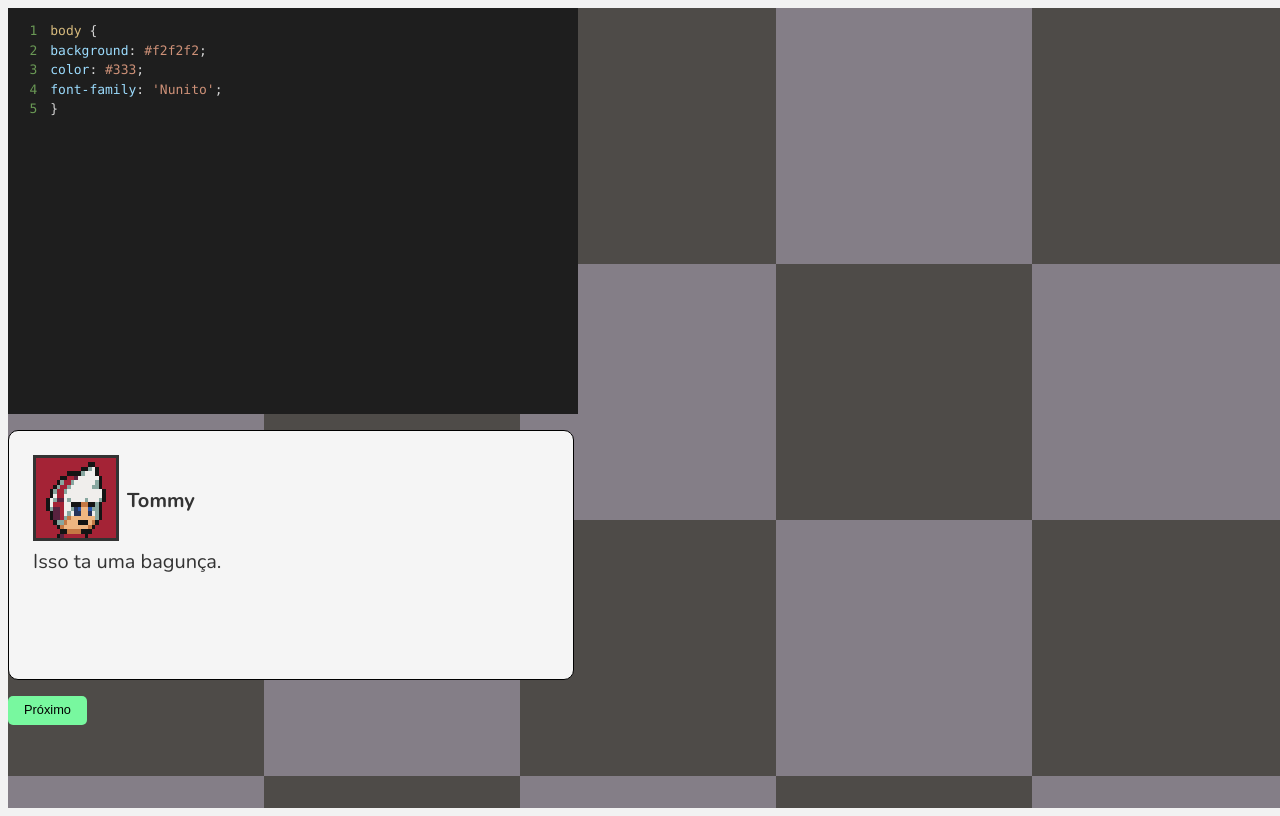
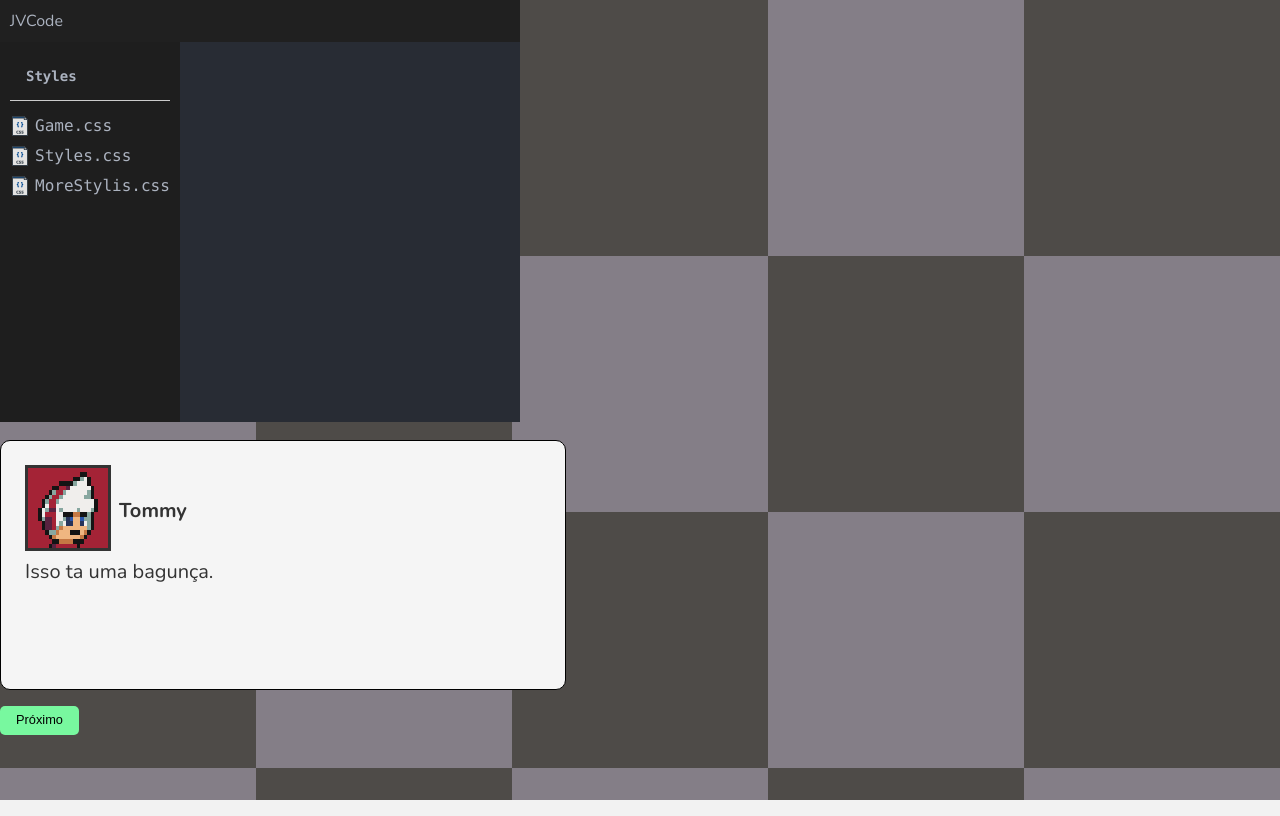
Before and after one commit to fabvarisco/react-visual-novel, a React (Vite) app: page /textgame/1 in a window 1280 px wide. Built offline with nearby package versions, Linux system fonts and the light colour scheme.

Commit message:
Adding the new code editor

```diff
--- a/src/Components/Highlighter/Highlighter.jsx
+++ b/src/Components/Highlighter/Highlighter.jsx
@@ -10,6 +10,7 @@ import {
 } from "../../Redux/phaserSlice";
 import { compareTwoStrings } from "string-similarity";
 import { changeCenterGame } from "../../Redux/compilationSlice";
+
 
 export default function Highlighter(props) {
   const { dataCode, id } = props;
--- /dev/null
+++ b/src/Components/JarvisComputer/index.jsx
@@ -0,0 +1,56 @@
+import { Fragment, useState } from 'react';
+import './style.css';
+import folderIcon from '/public/images/Others/css.svg'
+import Highlighter from '../Highlighter/Highlighter';
+import { PrismAsyncLight as SyntaxHighlighter } from "react-syntax-highlighter";
+import { vscDarkPlus } from "react-syntax-highlighter/dist/esm/styles/prism";
+
+export default function JarvisComputer(props) {
+    console.log(props)
+    const [selectedFolder, setSelectedFolder] = useState(null);
+
+    // Sample folders and files data
+    const folders = [
+        { id: 1, name: 'Game.css', files: ['File 1'] },
+        { id: 2, name: 'Styles.css', files: ['File 3'] },
+        { id: 3, name: 'MoreStylis.css', files: ['File 5'] }
+    ];
+
+    // Function to handle folder selection
+    const handleFolderSelection = (folderId) => {
+        setSelectedFolder(folderId);
+    };
+    return (
+        <div className='jvc-container'>
+            <div className="header">
+                <div className="title">JVCode</div>
+            </div>
+            <div className="file-window">
+                <div className="sidebar">
+                    <h2>Styles</h2>
+                    <ul>
+                        {/* Render list of folders */}
+                        {folders.map(folder => (
+                            <li key={folder.id} className={`${selectedFolder === folder.id ? 'active' : ''} folder-list-item`} onClick={() => handleFolderSelection(folder.id)}>
+                                <img src={folderIcon} alt="Folder Icon" className="icon" width={64} />
+                                {folder.name}
+                            </li>
+                        ))}
+                    </ul>
+                </div>
+                <div className="main-content">
+                    {selectedFolder && (
+                        <div>
+                            <h2>{folders.find(folder => folder.id === selectedFolder).name}</h2>
+                            {folders.find(folder => folder.id === selectedFolder).files.map((file, index) => (
+                                <div key={index}>
+                                    <Highlighter dataCode={props.dataCode} id={props.id} key={index} />
+                                </div>
+                            ))}
+                        </div>
+                    )}
+                </div>
+            </div>
+        </div>
+    );
+}
--- /dev/null
+++ b/src/Components/JarvisComputer/style.css
@@ -0,0 +1,107 @@
+/* styles.css */
+
+.file-window {
+    height: 100%;
+    background-color: #282c34; /* Dark background color */
+    color: #abb2bf; /* Light text color */
+    font-family: Consolas, Monaco, 'Andale Mono', 'Ubuntu Mono', monospace; /* Monospace font */
+    display: flex;
+}
+
+.header {
+    background-color: #202020; /* Dark header background */
+    color: #abb2bf; /* Light text color */
+    padding: 10px; /* Padding around header */
+    display: flex;
+    justify-content: space-between;
+    align-items: center;
+}
+
+.title {
+    font-size: 16px; /* Title font size */
+}
+
+.buttons button {
+    background: none; /* Transparent background */
+    border: none; /* No border */
+    color: #abb2bf; /* Light text color */
+    font-size: 14px; /* Button font size */
+    cursor: pointer;
+    margin-left: 10px; /* Spacing between buttons */
+}
+
+.buttons button:hover {
+    color: #fff; /* Change text color on hover */
+}
+
+.sidebar {
+    background-color: #1e1e1e; /* Dark sidebar background */
+    padding: 10px; /* Padding around sidebar */
+    overflow-y: auto; /* Enable scrollbar if content exceeds height */
+}
+
+.sidebar h2 {
+    font-size: 14px; /* Sidebar heading font size */
+    margin-bottom: 10px; /* Bottom margin for headings */
+}
+
+.sidebar ul {
+    list-style: none; /* Remove list bullets */
+    padding: 0; /* Remove default padding */
+    margin: 0; /* Remove default margin */
+}
+
+.sidebar li {
+    padding: 5px 0; /* Vertical padding for list items */
+    cursor: pointer;
+    transition: background-color 0.3s; /* Smooth background color transition */
+}
+
+.sidebar li:hover {
+    background-color: #3a3f4b; /* Darker background color on hover */
+}
+
+.icon {
+    width: 20px; /* Icon width */
+    height: 20px; /* Icon height */
+    margin-right: 5px; /* Right margin for icons */
+}
+
+.main-content {
+    flex: 1; /* Take remaining vertical space */
+    padding: 10px; /* Padding around main content */
+}
+
+.main-content h2 {
+    font-size: 16px; /* Heading font size */
+    margin-bottom: 10px; /* Bottom margin for headings */
+}
+
+.main-content ul {
+    list-style: none; /* Remove list bullets */
+    padding: 0; /* Remove default padding */
+    margin: 0; /* Remove default margin */
+}
+
+.main-content li {
+    padding: 5px 0; /* Vertical padding for list items */
+    cursor: pointer;
+    transition: background-color 0.3s; /* Smooth background color transition */
+}
+
+.main-content li:hover {
+    background-color: #3a3f4b; /* Darker background color on hover */
+}
+
+.folder-list-item {
+    display: flex;
+}
+
+.active {
+    background-color: #3a3f4b;
+}
+
+.jvc-container {
+    height: 100%;
+    margin-bottom: 60px;
+}
--- a/src/Components/TextGame/TextGame.jsx
+++ b/src/Components/TextGame/TextGame.jsx
@@ -7,6 +7,7 @@ import { selectModal } from "../../Redux/modalSlice";
 import { useParams } from "react-router-dom";
 import { selectCompilation } from "../../Redux/compilationSlice";
 import { useLayoutEffect, useRef } from "react";
+import JarvisComputer from "../JarvisComputer";
 
 export default function TextGame() {
   const { data } = CodeChallenge;
@@ -18,16 +19,15 @@ export default function TextGame() {
   const elRef = useRef();
 
   useLayoutEffect(() => {
-    if (elRef.current) {
-      elRef.current.style.cssText = center_game_screen;
-    }
+    if (elRef.current) elRef.current.style.cssText = center_game_screen;
   });
 
 
   function Textgame() {
     return (
       <>
-        <Highlighter dataCode={data} id={id} />
+        <JarvisComputer dataCode={data} id={id}/>
+        {/* <Highlighter dataCode={data} id={id} /> */}
         <DialogBox
           dialogs={data[id]?.dialogs}
           codeChallenge={data[id]?.codeChallenge}
--- a/src/styles/globals.css
+++ b/src/styles/globals.css
@@ -1,9 +1,14 @@
 @import url("https://fonts.googleapis.com/css2?family=Nunito:wght@300;400;600;700&display=swap");
 
 body {
+  margin: 0;
+  padding: 0;
   background: #f2f2f2;
   color: #333;
   font-family: "Nunito";
+  background-image: url("/images/background.png");
+  background-repeat: repeat;
+
 }
 a {
   color: #333;
@@ -50,20 +55,17 @@ footer {
   margin-left: 20px;
   image-rendering: pixelated;
 }
+
 .textGame {
-  width: 544px;
-  height: 380px;
   margin-left: 20px;
   resize: none;
 }
 
 
 main {
-  background-image: url("/images/background.png");
-  background-color: red;
   width: 100vw;
   height: 100vh;
-  background-repeat: repeat;
+  background-image: url("/images/background.png");
   animation: parallaxx 180s linear infinite;
 }
 
```
Also changed, not shown: public/images/Others/css.svg (added).
